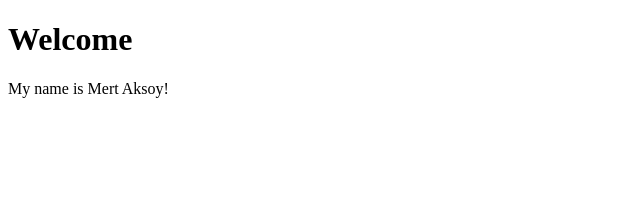
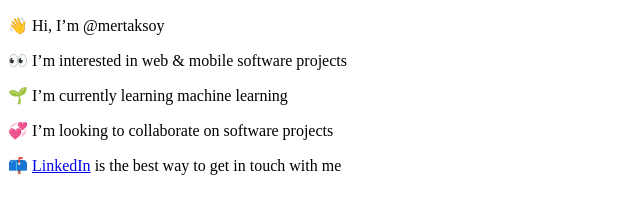
Before and after one commit to mertaksoy/mertaksoy, a plain HTML site: page index.html in a window 1280 px wide. Shown: the whole page, without its empty margins (0-640 px from the left). Drawn offline with Linux system fonts and the light colour scheme.

Commit message:
Update index.html

```diff
--- a/index.html
+++ b/index.html
@@ -6,11 +6,15 @@
     <meta name="description" content="Mert Aksoy, personal website">
     <meta name="keywords" content="Web Development, Mobile Development, App Development, E-Commerce, CRM Software, ERP Software, Digitalization">
     <meta name="author" content="Mert Aksoy">
+    <title>Mert Aksoy | Freelance Mobile & Web Developer | Building Growth-Driving Apps 👨‍💻💻📱📈 </title>
   </head>
 
   <body>
-    <h1>Welcome</h1>
-    <p>My name is Mert Aksoy!</p>
+    <p>👋 Hi, I’m @mertaksoy</p>
+    <p>👀 I’m interested in web & mobile software projects</p>
+    <p>🌱 I’m currently learning machine learning</p>
+    <p>💞️ I’m looking to collaborate on software projects</p>
+    <p>📫 <a href="https://www.linkedin.com/in/mertaksoy" target="_blank">LinkedIn</a> is the best way to get in touch with me</p>
   </body>
 
 </html>
```
